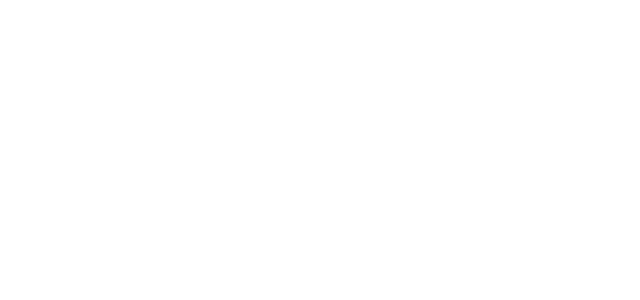
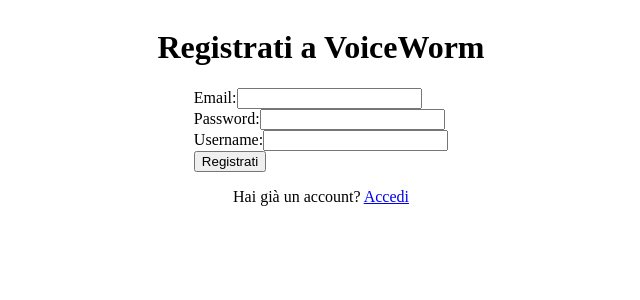
Before and after one commit to unibo-dslab-projects/AisjaBaglioni-VoiceWorm, a Vue app: page /register in a window 1280 px wide. Before the commit this address had no page. Shown: the top 300 px of the page, without its empty margins (319-959 px from the left). Built offline with nearby package versions, Linux system fonts and the light colour scheme.

Commit message:
multipage baseline

```diff
--- a/src/router/index.js
+++ b/src/router/index.js
@@ -1,15 +1,37 @@
 import { createRouter, createWebHistory } from 'vue-router'
-import HomeView from '../views/HomeView.vue'
 
-const router = createRouter({
-  history: createWebHistory(import.meta.env.BASE_URL),
-  routes: [
-    {
-      path: '/',
-      name: 'home',
-      component: HomeView,
-    }
-  ],
+import LoginView from '@/views/LoginView.vue'
+import RegisterView from '@/views/RegisterView.vue'
+import ExercisesView from '@/views/ExerciseView.vue'
+import CreateExercise from '@/views/CreateView.vue'
+import TutorialView from '@/views/TutorialView.vue'
+
+const isLogged = () => !!localStorage.getItem('token')
+
+const routes = [
+  {
+    path: '/',
+    children: [
+      { path: '', redirect: '/login' },
+      { path: 'login', component: LoginView },
+      { path: 'register', component: RegisterView }
+    ],
+    beforeEnter: () => !isLogged()
+  },
+
+  {
+    path: '/app',
+    children: [
+      { path: '', redirect: '/app/exercises' },
+      { path: 'exercises', component: ExercisesView },
+      { path: 'create', component: CreateExercise },
+      { path: 'tutorial', component: TutorialView }
+    ],
+    beforeEnter: () => isLogged()
+  }
+]
+
+export default createRouter({
+  history: createWebHistory(),
+  routes
 })
-
-export default router
--- /dev/null
+++ b/src/views/CreateView.vue
@@ -0,0 +1,3 @@
+<script setup>
+console.log("Create loaded");
+</script>
--- /dev/null
+++ b/src/views/LoginView.vue
@@ -0,0 +1,38 @@
+<script setup>
+console.log("Login loaded");
+</script>
+
+<template>
+  <div id="page">
+    <h1>Accedi a VoiceWorm</h1>
+
+    <form @submit.prevent="handleLogin">
+      <div>
+        <label for="email">Email:</label>
+        <input type="email" id="email" v-model="email" required />
+      </div>
+
+      <div>
+        <label for="password">Password:</label>
+        <input type="password" id="password" v-model="password" required />
+      </div>
+
+      <button type="submit">Accedi</button>
+    </form>
+
+    <p>
+      Non hai un account?
+      <router-link to="/register">Registrati</router-link>
+    </p>
+  </div>
+</template>
+
+<style scoped>
+
+#page {
+  display: flex;
+  flex-direction: column;
+  align-items: center;
+  min-height: 100vh;
+}
+</style>
--- /dev/null
+++ b/src/views/RegisterView.vue
@@ -0,0 +1,44 @@
+<script setup>
+console.log("Register loaded");
+</script>
+
+<template>
+  <div id="page">
+    <h1>Registrati a VoiceWorm</h1>
+
+    <form @submit.prevent="handleLogin">
+
+      <div>
+        <label for="email">Email:</label>
+        <input type="email" id="email" v-model="email" required />
+      </div>
+
+      <div>
+        <label for="password">Password:</label>
+        <input type="password" id="password" v-model="password" required />
+      </div>
+
+      <div>
+        <label for="username">Username:</label>
+        <input type="text" id="username" v-model="username" required />
+      </div>
+
+      <button type="submit">Registrati</button>
+    </form>
+
+    <p>
+      Hai già un account?
+      <router-link to="/login">Accedi</router-link>
+    </p>
+  </div>
+</template>
+
+<style scoped>
+
+#page {
+  display: flex;
+  flex-direction: column;
+  align-items: center;
+  min-height: 100vh;
+}
+</style>
--- /dev/null
+++ b/src/views/SearchView.vue
@@ -0,0 +1,3 @@
+<script setup>
+console.log("Search loaded");
+</script>
--- /dev/null
+++ b/src/views/TutorialView.vue
@@ -0,0 +1,3 @@
+<script setup>
+console.log("Tutorial loaded");
+</script>
```
Also changed, not shown: src/views/ExerciseView.vue (renamed from src/views/HomeView.vue), 1 other file (tests, documents, lock files or other folders).
